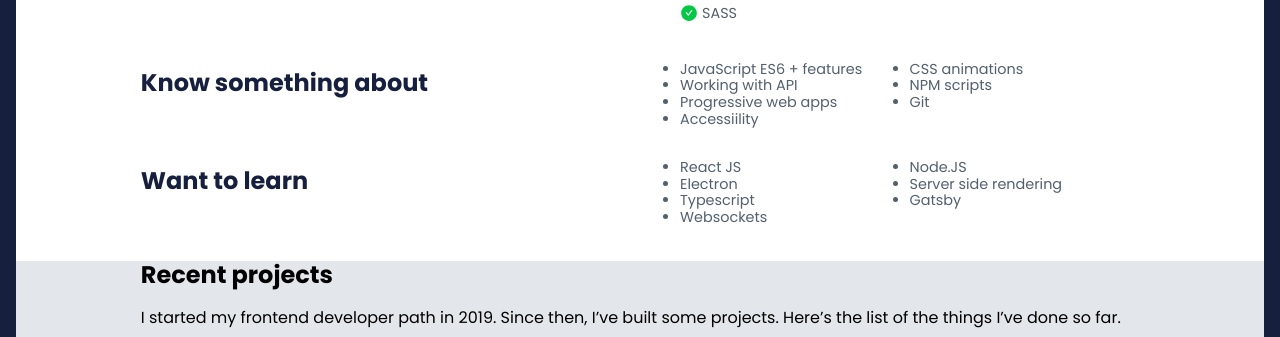
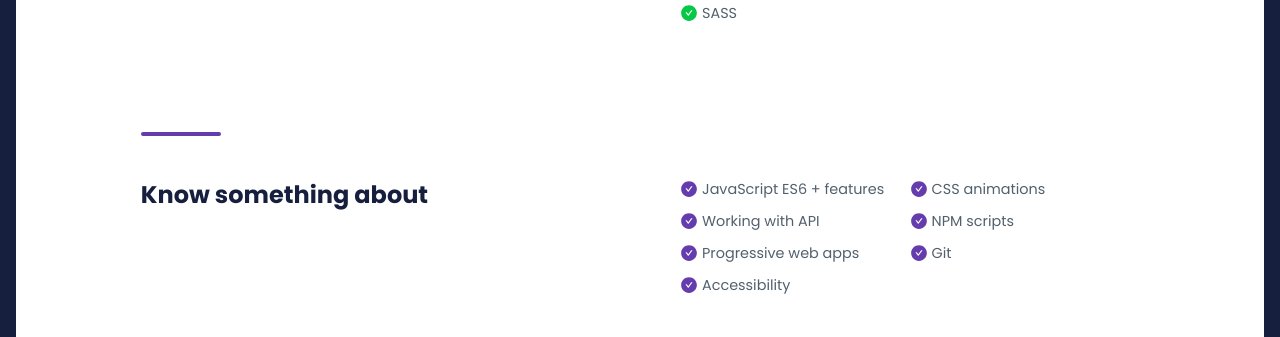
Before and after one commit to pawelkochowicz/pawelkochowicz.github.io, a website: page src/content/index.html in a window 1280 px wide. Shown: the part 1192-1529 px from the top of the page. Drawn offline with nearby package versions, Linux system fonts and the light colour scheme; files that its build step writes are made by us from their sources; files whose address does not match are found by name.

Commit message:
feat: styled next important section, refactor css

```diff
--- a/src/content/index.html
+++ b/src/content/index.html
@@ -66,7 +66,7 @@
           <li class="knowSomething__item">NPM scripts</li>
           <li class="knowSomething__item">Progressive web apps</li>
           <li class="knowSomething__item">Git</li>
-          <li class="knowSomething__item">Accessiility</li>
+          <li class="knowSomething__item">Accessibility</li>
         </ul>
       </section>
       <section class="wantKnow">
--- a/src/scss/_skills.scss
+++ b/src/scss/_skills.scss
@@ -5,14 +5,29 @@
     color: #52606d;
     font-size: 0.9rem;
     line-height: 2rem;
-display: flex;
-align-items: center;
+    display: flex;
+    align-items: center;
+    &::before {
+      content: "";
+      width: 18px;
+      height: 18px;
+      margin-right: 4px;
+      background: url("../assets/img/check-circle-green.svg");
+    }
   }
   &__title {
     font-size: 1.5rem;
     color: #171f3f;
     display: flex;
     flex-direction: column;
+    &::before {
+      content: "";
+      position: absolute;
+      width: 80px;
+      height: 4px;
+      top: 10.5rem;
+      background: url("../assets/img/Decoline-green.svg");
+    }
   }
   &__list {
     display: grid;
@@ -21,59 +36,86 @@ align-items: center;
   }
 }
 
-.know__title::before {
-    content: '';
-    position: absolute;
-    width: 80px;
-    height: 4px;
-    top: 10.5rem;
-    background: url("../assets/img/Decoline-green.svg")
-}
-
-.know__item::before {
-  content: "";
-  width: 18px;
-  height: 18px;
-  margin-right: 4px;
-  background: url("../assets/img/check-circle-green.svg");
-}
-
 .knowSomething {
   display: grid;
   grid-template-columns: 1fr 1fr;
+  margin-top: 7rem;
   &__item {
     color: #52606d;
     font-size: 0.9rem;
+    line-height: 2rem;
+    display: flex;
+    align-items: center;
+    &::before {
+      content: "";
+      width: 18px;
+      height: 18px;
+      margin-right: 4px;
+      background: url("../assets/img/check-circle-purple.svg");
+    }
   }
   &__title {
     font-size: 1.5rem;
     color: #171f3f;
+    display: flex;
+    flex-direction: column;
+    &::before {
+      content: "";
+      position: absolute;
+      width: 80px;
+      height: 4px;
+      top: 29.5rem;
+      background: url("../assets/img/Decoline-purple.svg");
+    }
   }
   &__list {
     display: grid;
     grid-template-columns: 1fr 1fr;
+    list-style: none;
   }
 }
 
 .wantKnow {
   display: grid;
   grid-template-columns: 1fr 1fr;
+  margin-top: 7rem;
   &__item {
     color: #52606d;
     font-size: 0.9rem;
+    line-height: 2rem;
+    display: flex;
+    align-items: center;
+    &::before {
+      content: "";
+      width: 18px;
+      height: 18px;
+      margin-right: 4px;
+      background: url("../assets/img/check-circle-blue.svg");
+    }
   }
   &__title {
     font-size: 1.5rem;
     color: #171f3f;
+    display: flex;
+    flex-direction: column;
+    &::before {
+      content: "";
+      position: absolute;
+      width: 80px;
+      height: 4px;
+      top: 46.5rem;
+      background: url("../assets/img/Decoline-blue.svg");
+    }
   }
   &__list {
     display: grid;
     grid-template-columns: 1fr 1fr;
+    list-style: none;
   }
 }
 
 .mySkills {
-    position: relative;
+  position: relative;
   padding: 0 10%;
   margin-top: 9rem;
   &__header {
```
